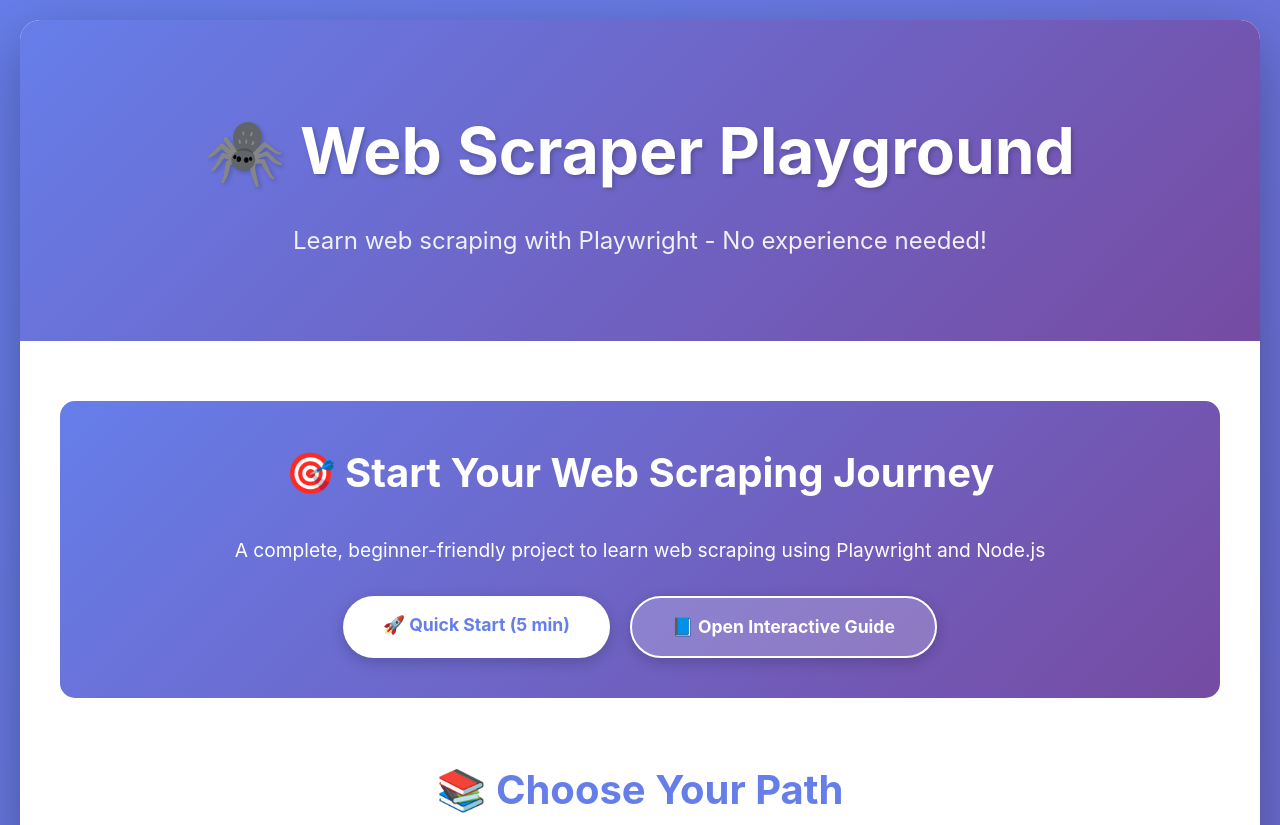
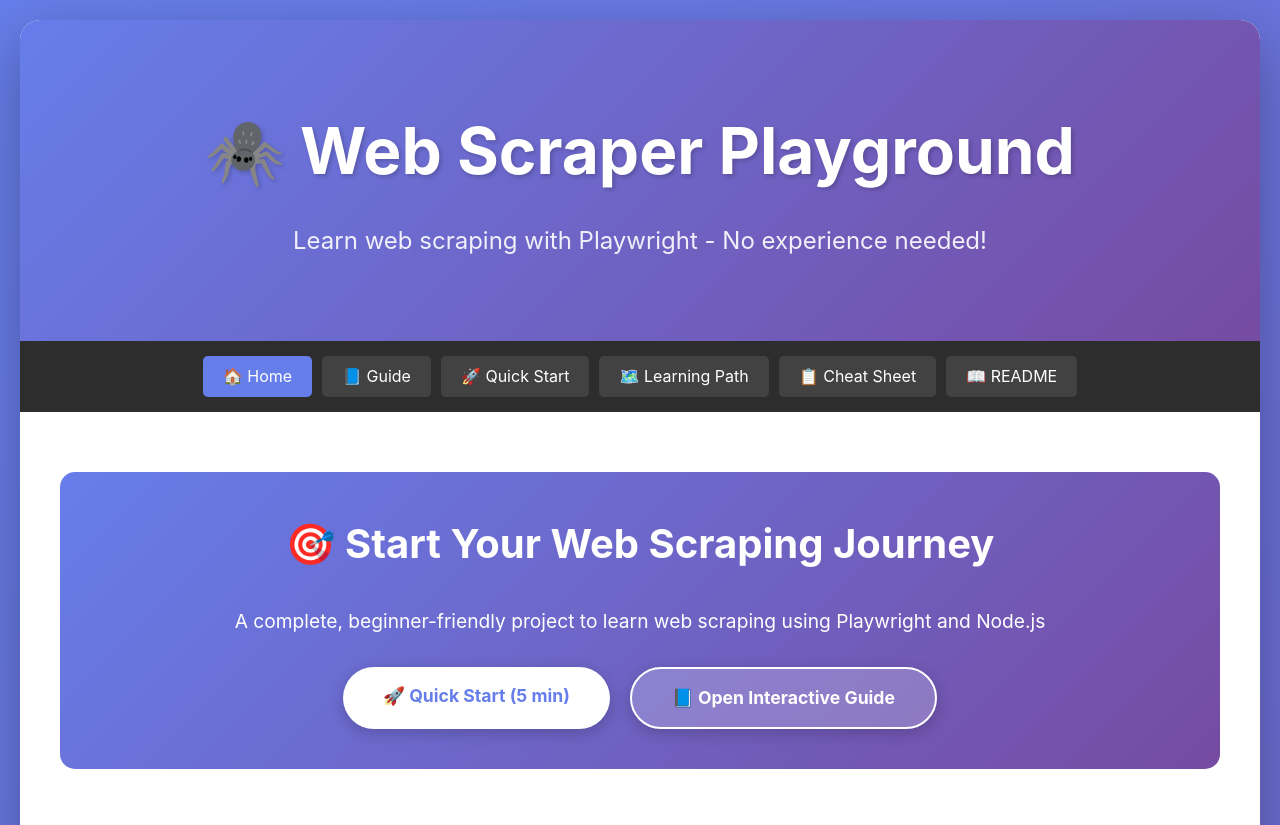
Before and after one commit to FinickySpider/Playwright-Scrapping-Playground-Examples, a website: page index.html in a window 1280 px wide. Shown: the top 825 px of the page. Drawn offline with Linux system fonts and the light colour scheme; a script that the page names is missing.

Commit message:
feat: add navigation bar with links for improved site navigation

```diff
--- a/index.html
+++ b/index.html
@@ -184,6 +184,32 @@
             margin-top: 15px;
         }
 
+        .page-nav {
+            background: #2d2d2d;
+            padding: 15px;
+            display: flex;
+            justify-content: center;
+            flex-wrap: wrap;
+            gap: 10px;
+        }
+
+        .page-nav a {
+            color: white;
+            text-decoration: none;
+            padding: 8px 20px;
+            border-radius: 5px;
+            transition: all 0.3s;
+            background: rgba(255, 255, 255, 0.1);
+        }
+
+        .page-nav a:hover {
+            background: #667eea;
+        }
+
+        .page-nav a.active {
+            background: #667eea;
+        }
+
         .features {
             display: grid;
             grid-template-columns: repeat(auto-fit, minmax(250px, 1fr));
@@ -301,6 +327,15 @@
             <h1>🕷️ Web Scraper Playground</h1>
             <p>Learn web scraping with Playwright - No experience needed!</p>
         </header>
+
+        <div class="page-nav">
+            <a href="index.html" class="active">🏠 Home</a>
+            <a href="guide.html">📘 Guide</a>
+            <a href="quick-start.html">🚀 Quick Start</a>
+            <a href="learning-path.html">🗺️ Learning Path</a>
+            <a href="cheatsheet.html">📋 Cheat Sheet</a>
+            <a href="readme.html">📖 README</a>
+        </div>
 
         <div class="content">
             <div class="hero">
```
